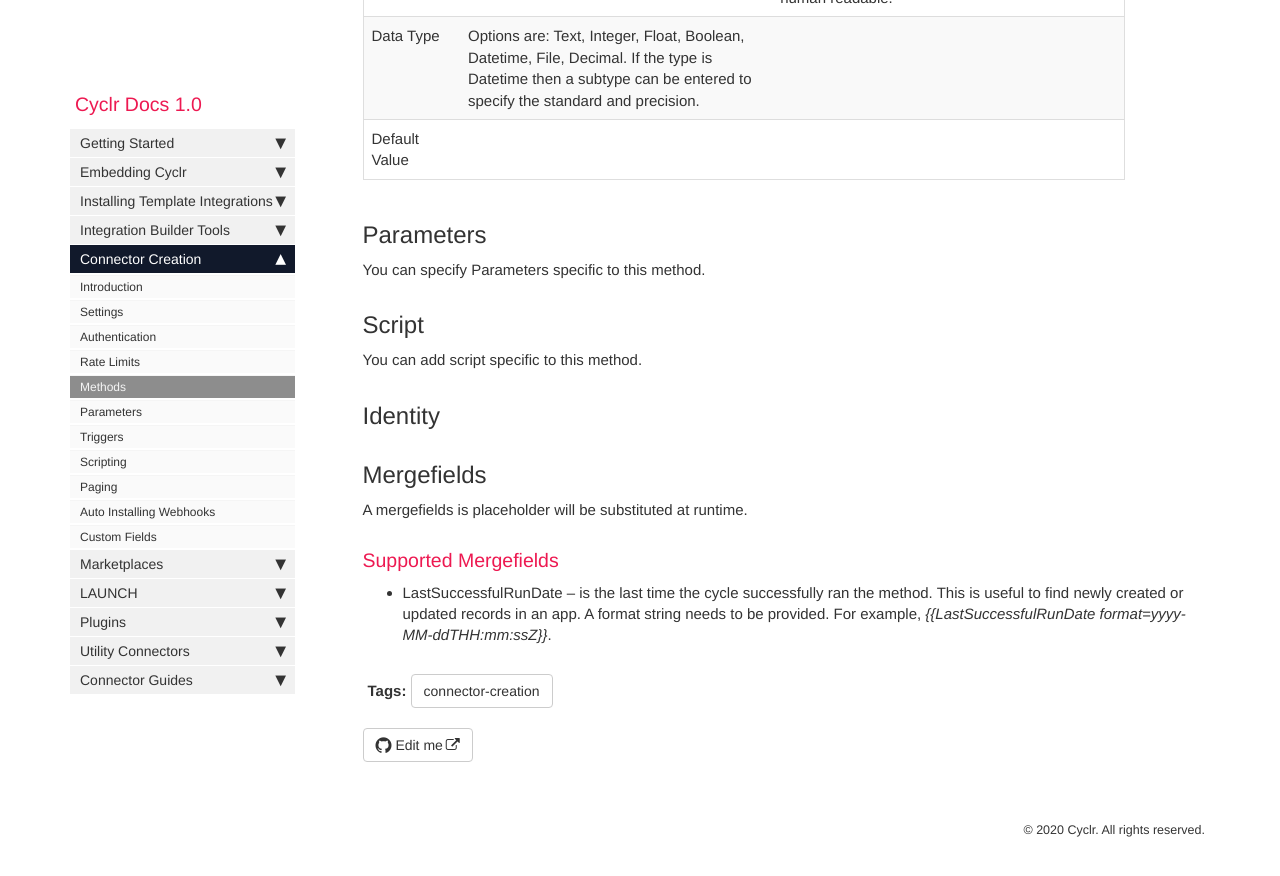
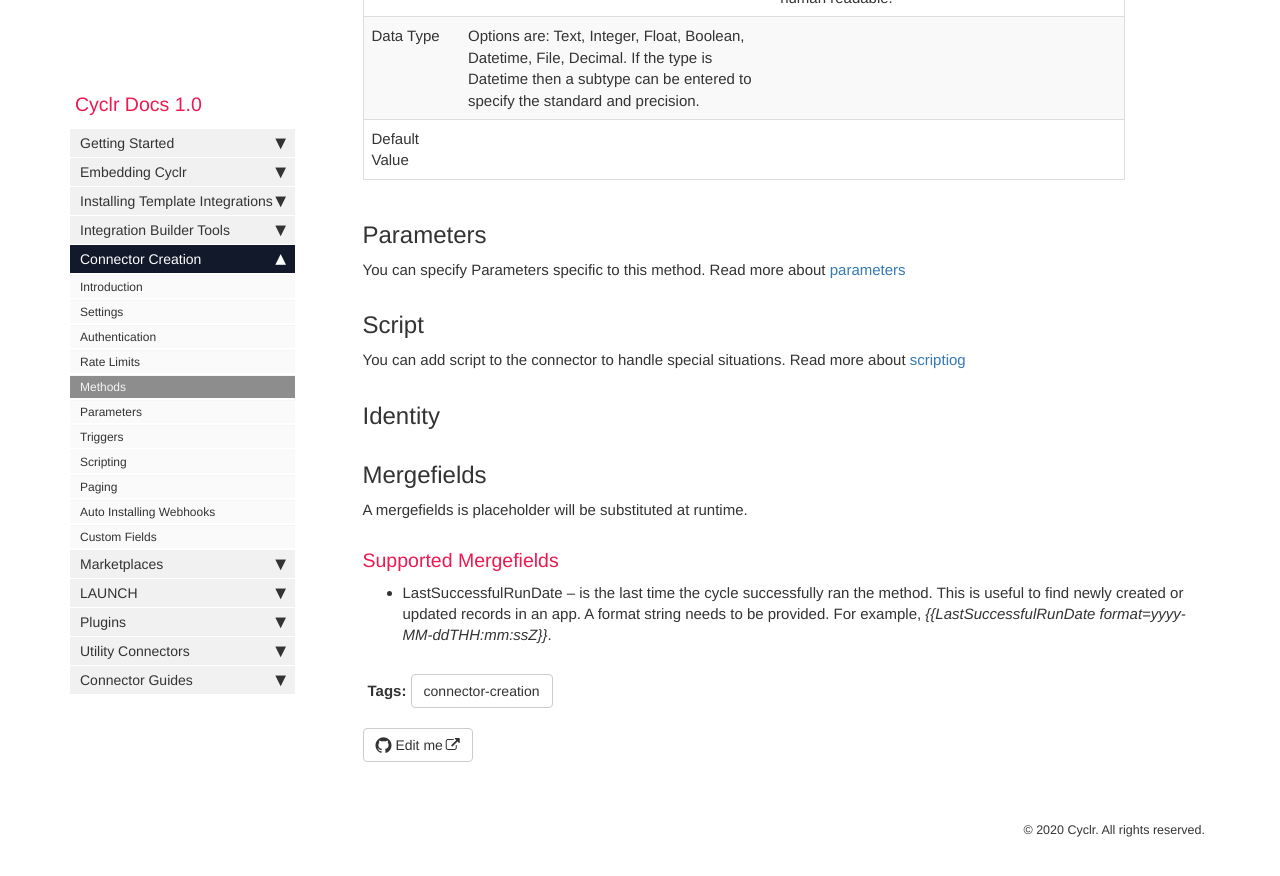
Before and after one commit to sneakysneak/docs, a Jekyll site: the page built from pages/custom-connectors/05-methods.md, in a window 1280 px wide and 900 px high, scrolled down 2622 px. Shown: the top 876 px of the window. Built offline with Jekyll 4.4.1, drawn with Linux system fonts in a browser that asks for light colours; nearby versions of some CDN libraries; comment, search, counter and statistics services are not loaded.

Commit message:
Update 05-methods.md

```diff
--- a/pages/custom-connectors/05-methods.md
+++ b/pages/custom-connectors/05-methods.md
@@ -55,11 +55,11 @@ Here you specify the request or response message format Fields.
 
 ## Parameters
 
-You can specify Parameters specific to this method.
+You can specify Parameters specific to this method. Read more about [parameters](./connector-parameters)
 
 ## Script
 
-You can add script specific to this method.
+You can add script to the connector to handle special situations. Read more about [scriptiog](./connector-scripting)
 
 ## Identity
 
```
